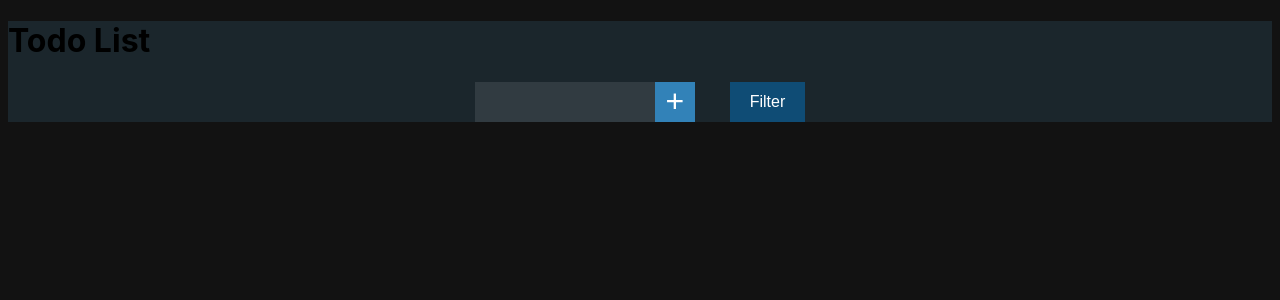
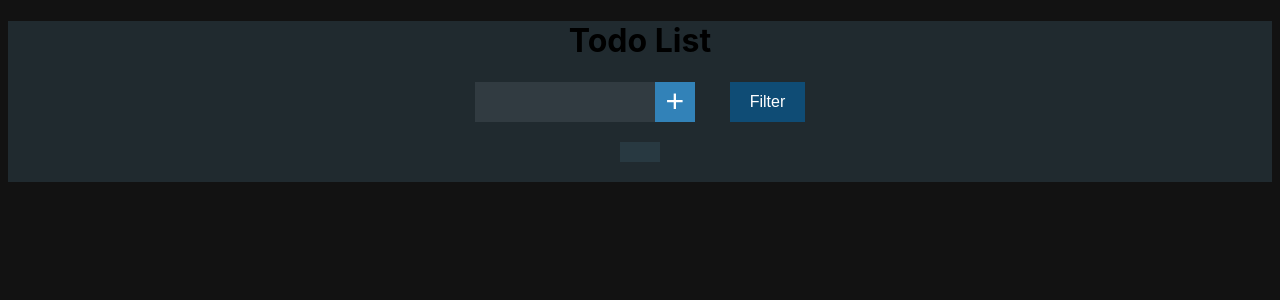
Before and after one commit to Arpana-Sitoula/todo-app, a React (Vite) app: page / in a window 1280 px wide. Shown: the top 300 px of the page. Built offline with nearby package versions, Linux system fonts and the light colour scheme.

Commit message:
Styled todo

```diff
--- a/src/components/AddTodo.jsx
+++ b/src/components/AddTodo.jsx
@@ -7,6 +7,7 @@ const AddTodo = ({inputs, setInput, setTodos,setFilter,editing}) => {
 
     const handleAdd = (e) =>{
         e.preventDefault();
+        if(inputs.len>1){
         setTodos((prev)=>{
             return[
                 ...prev,
@@ -16,10 +17,13 @@ const AddTodo = ({inputs, setInput, setTodos,setFilter,editing}) => {
                     complete:false
                 }
             ]
-        });
+        });}
+        else{
+            return;
+        }
         setInput("");
     }
-    //console.log(filter);
+
 
     return (
         <div className='center-div'>
@@ -30,7 +34,7 @@ const AddTodo = ({inputs, setInput, setTodos,setFilter,editing}) => {
                 <button className="dropbtn">Filter</button>
                 <div className="dropdown-content">
                     <option value="all" onClick={(e)=> {setFilter(e.target.value)}}>All</option>
-                    <option value="complete" onClick={(e)=> {setFilter(e.target.value)}}>Completed</option>
+                    <option value="completed" onClick={(e)=> {setFilter(e.target.value)}}>Completed</option>
                     <option value="incomplete" onClick={(e)=> {setFilter(e.target.value)}}>Todo</option>
                 </div>
             </div>
--- a/src/components/List.jsx
+++ b/src/components/List.jsx
@@ -66,14 +66,14 @@ const List = ({ inputs,setInput, todos, setTodos, filter,setFilteredTodos,filter
         <input type='checkbox'  checked={task.complete ? true : false} onChange={(e) => handleCheck(e, task.id)} name={task.title} />
         <input className = {task.complete? "completed": "incomplete"} readOnly={editing==task.id ? false:true} value={editing==task.id? inputs:task.title} onChange={(e)=> setInput(e.target.value)}/>
       </label>
-      <button onClick={() => deleteTodo(task.id)}>Delete</button>
-      <button onClick={() => {editing? handleUpdate():handleEdit(task.id,task.title)}}>{editing==task.id? "Save":"Edit"}</button>
+      <button className='button' onClick={() => deleteTodo(task.id)}>Delete</button>
+      <button className='button' onClick={() => {editing? handleUpdate():handleEdit(task.id,task.title)}}>{editing==task.id? "Save":"Edit"}</button>
     </div>
   });
 
   return (
     <div className='center-div'>
-      <div className='item'>
+      <div className='list'>
         {todoItems}
       </div>
     </div>
--- a/src/page/TodoList.jsx
+++ b/src/page/TodoList.jsx
@@ -11,7 +11,7 @@ const TodoList = () => {
   const [editing, setEditing] = useState(null);
   return (
     <div>
-      <h1>Todo List</h1>
+      <h1 className='center-div'>Todo List</h1>
       <AddTodo
         inputs={inputs}
         setInput={setInput}
--- a/src/styles/abstracts/_colors.scss
+++ b/src/styles/abstracts/_colors.scss
@@ -1,5 +1,6 @@
 $--dark-bg: #121212;
 $--dark-secondary: #313B41;
+$--dark-ternery:#283941;
 $--blue-primary:#0F4C75;
 $--lightblue-secondary:#3282B8;
 $--red: red;
--- a/src/styles/base/_base.scss
+++ b/src/styles/base/_base.scss
@@ -4,11 +4,19 @@
   background-color: $--dark-bg;
   -webkit-text-size-adjust: 100%;
 }
-  .app{
-    background-color: #1B262C;
+.app {
+  background-color: #202a2f;
 }
-  .center-div{
+.center-div {
   display: flex;
   align-items: center;
   justify-content: center;
 }
+.button{
+  border: none;
+  border-radius: 0;
+  padding: 8px 16px;
+  background-color: $--lightblue-secondary;
+  font-size: 18px;
+  margin: 12px;
+}
--- a/src/styles/components/_list.scss
+++ b/src/styles/components/_list.scss
@@ -1,7 +1,9 @@
 .transparent_input {
+    font-size: 24px;
     border-style: none;
     background-color: transparent;
 }
+
 .completed {
     @extend .transparent_input;
     text-decoration: line-through;
@@ -10,3 +12,15 @@
 .incomplete{
     @extend .transparent_input;
 }
+.list{
+    margin: 20px 0px;
+    background-color: $--dark-ternery;
+    padding: 10px 20px;
+}
+
+input[type=checkbox]{
+    width: 20px;
+    height: 20px;
+    cursor: pointer;
+    border: none;
+}
```
Lines whose indentation alone changed are shown as unchanged.
